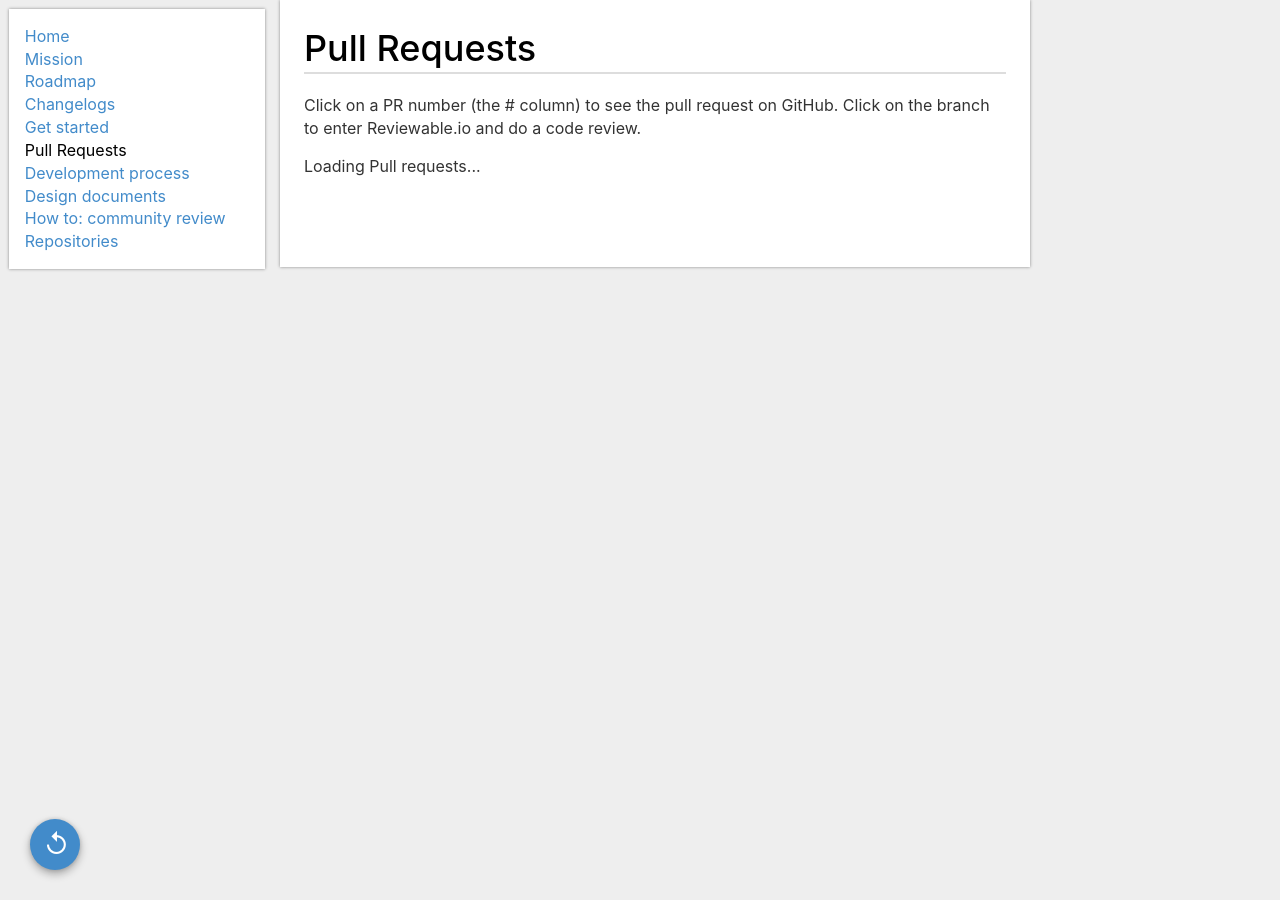
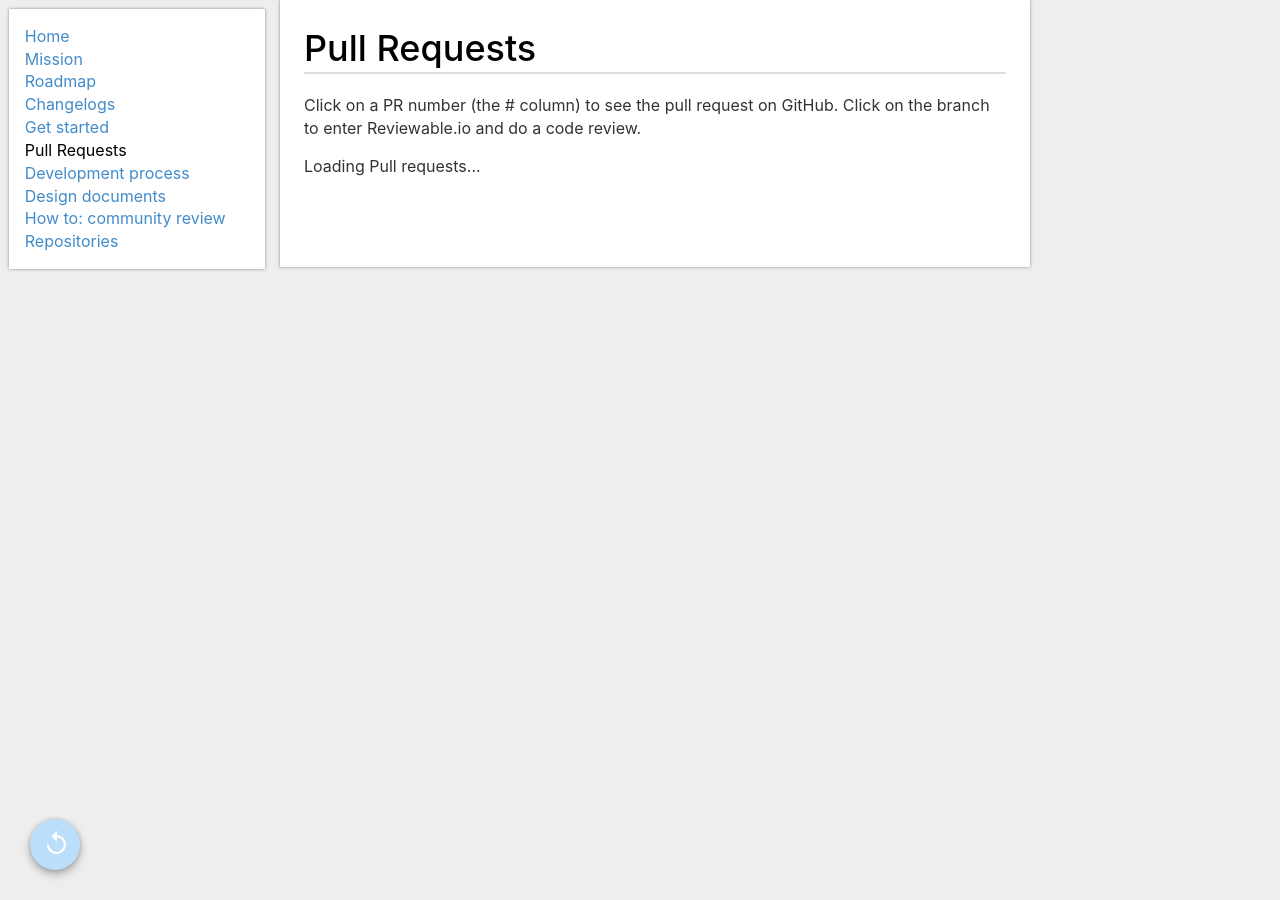
Before and after one commit to TokTok/website, a Jekyll site: the page built from toktok/pulls.md, in a window 1280 px wide. Built offline with Jekyll 4.4.1, drawn with Linux system fonts in a browser that asks for light colours.

Commit message:
Change colour of reload button while reload in progress. Remove underline after clicking reload button.

```diff
--- a/toktok/_sass/_main.scss
+++ b/toktok/_sass/_main.scss
@@ -335,9 +335,11 @@ tr.packet-row:nth-child(odd) {
   width: 50px;
 
   @include circleShadow(4px);
-  background-color: #428bca;
+  background-color: #428BCA;
   border-radius: 50%;
   padding: 7px;
+
+  transition: color .5s, background-color .5s, box-shadow .5s;
 
   &:hover {
     @include circleShadow(8px);
@@ -348,10 +350,14 @@ tr.packet-row:nth-child(odd) {
     margin-left: 7px;
     color: #fff;
 
-    &:hover {
+    &:hover, &:focus {
       text-decoration: none;
     }
   }
+}
+
+.pr-reloading {
+  background-color: #BBDEFB;
 }
 
 .pr-table {
--- a/toktok/static/js/pr-table.js
+++ b/toktok/static/js/pr-table.js
@@ -1,6 +1,11 @@
 // Function depends on twemoji already having been loaded.
 function reloadPrTable() {
   var start = new Date();
+
+  var reloadButton = document.querySelector(".pr-reload");
+  var reloadButtonClass = reloadButton.className;
+  reloadButton.className += " pr-reloading";
+
   var requestHeaders = new Headers();
   var requestInit = { method: 'GET',
                       headers: requestHeaders,
@@ -83,6 +88,7 @@ function reloadPrTable() {
     }
     var repoSection = document.querySelector('.tables-wrapper');
     repoSection.replaceWith(newRepoSection);
+    reloadButton.className = reloadButtonClass;
     var end = new Date();
     var deltaTime = end.getTime() - start.getTime();
     console.log("PR table took %s seconds to load.", (deltaTime)/1000.0);
```
